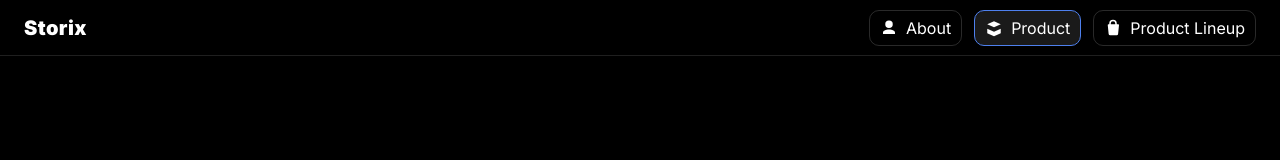
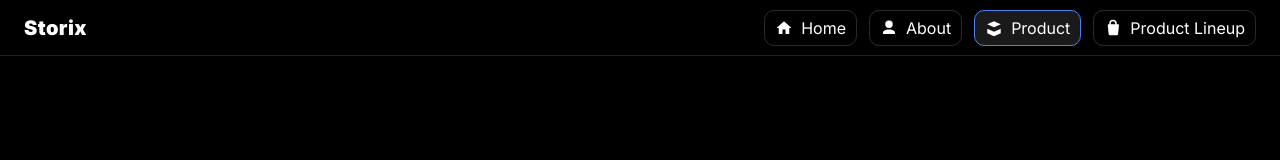
Before and after one commit to KahootGenius/Storix-Web, a plain HTML site: page product-overview.html in a window 1280 px wide. Shown: the top 160 px of the page. Drawn offline with nearby package versions, Linux system fonts and the light colour scheme.

Commit message:
Add Home link to product overview navigation

```diff
--- a/product-overview.html
+++ b/product-overview.html
@@ -20,6 +20,7 @@
 <div class="hdr">
   <div class="brand text-xl">Storix</div>
   <nav class="menu">
+    <a href="index.html"><svg viewBox="0 0 24 24" width="18" height="18"><path fill="currentColor" d="M10 20v-6h4v6h5v-8h3L12 3 2 12h3v8z"/></svg>Home</a>
     <a href="about.html"><svg viewBox="0 0 24 24" width="18" height="18"><path fill="currentColor" d="M12 12a5 5 0 100-10 5 5 0 000 10zm0 2c-4.418 0-8 1.79-8 4v2h16v-2c0-2.21-3.582-4-8-4z"/></svg>About</a>
     <a href="product-overview.html" style="background: rgba(255,255,255,0.1); border-color: #4E80EE;"><svg viewBox="0 0 24 24" width="18" height="18"><path fill="currentColor" d="M3 7l9-4 9 4-9 4-9-4zm0 6l9 4 9-4v6l-9 4-9-4v-6z"/></svg>Product</a>
     <a href="purchase.html"><svg viewBox="0 0 24 24" width="18" height="18"><path fill="currentColor" d="M7 7V6a5 5 0 0110 0v1h2a1 1 0 011 1l-1.2 12a2 2 0 01-2 1.8H8.2a2 2 0 01-2-1.8L5 8a1  1 0 011-1h1zm2 0h6V6a3 3 0 00-6 0v1z"/></svg>Product Lineup</a>
```
